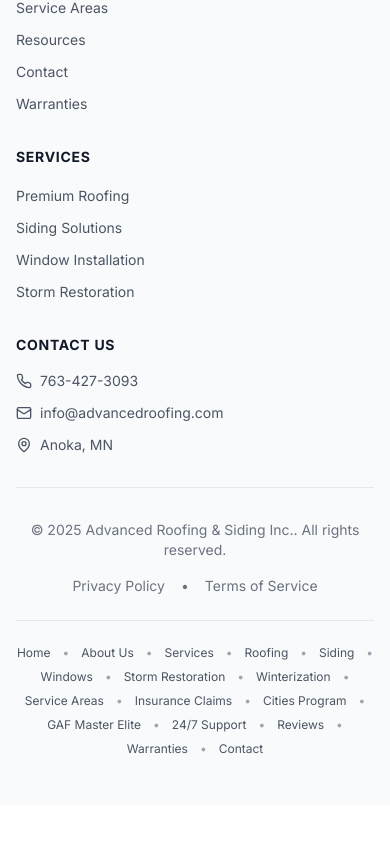
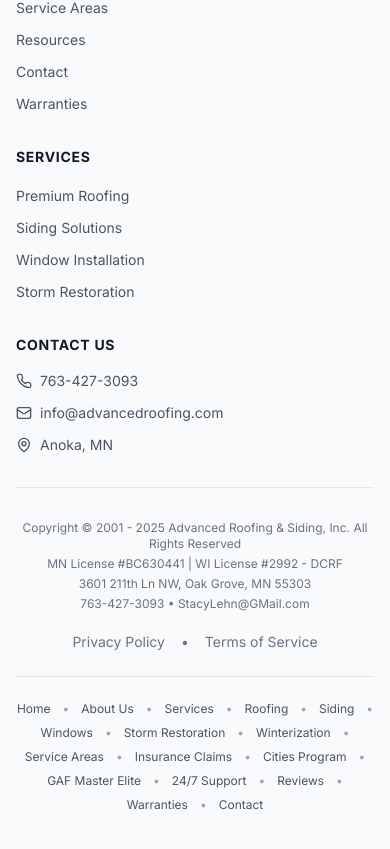
Before and after one commit to alsetso/ars, a Next.js app: page /cities-program in a window 390 px wide. Shown: the part 9225-10074 px from the top of the page. Before the commit the page ends 10030 px from the top, so only its background shows below. Built offline with nearby package versions, Linux system fonts and the light colour scheme.

Commit message:
Update footer with company information
- Add copyright 2001-2025
- Add MN and WI license numbers
- Add full address (3601 211th Ln NW, Oak Grove, MN 55303)
- Add phone and email contact
- Format in small, compact text

```diff
--- a/components/navigation/Footer.tsx
+++ b/components/navigation/Footer.tsx
@@ -166,9 +166,22 @@ export function Footer() {
         {/* Bottom Bar */}
         <div className="mt-8 border-t border-gray-200 pt-8">
           <div className="flex flex-col gap-4 sm:flex-row sm:items-center sm:justify-between">
-            <p className="text-center text-sm text-gray-500 sm:text-left">
-              © {currentYear} {COMPANY_INFO.name}. All rights reserved.
-            </p>
+            <div className="text-center text-xs text-gray-500 sm:text-left">
+              <p className="mb-1">
+                Copyright © 2001 - 2025 Advanced Roofing & Siding, Inc. All Rights Reserved
+              </p>
+              <p className="mb-1">
+                MN License #BC630441 | WI License #2992 - DCRF
+              </p>
+              <p className="mb-1">
+                3601 211th Ln NW, Oak Grove, MN 55303
+              </p>
+              <p className="mb-1">
+                <a href="tel:763-427-3093" className="transition-colors hover:text-brand-primary">763-427-3093</a>
+                {' • '}
+                <a href="mailto:StacyLehn@GMail.com" className="transition-colors hover:text-brand-primary">StacyLehn@GMail.com</a>
+              </p>
+            </div>
             <div className="flex flex-wrap justify-center gap-4 text-sm text-gray-500 sm:justify-end">
               <Link
                 href="/privacy-policy"
```
